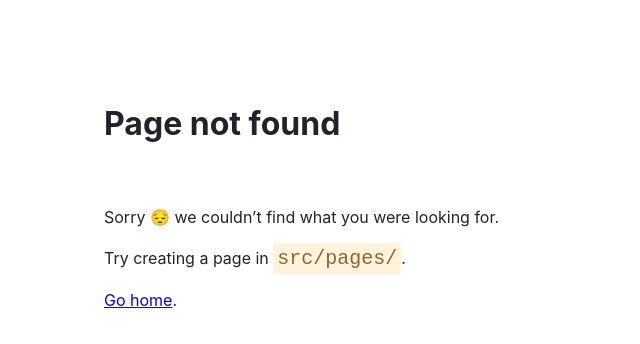
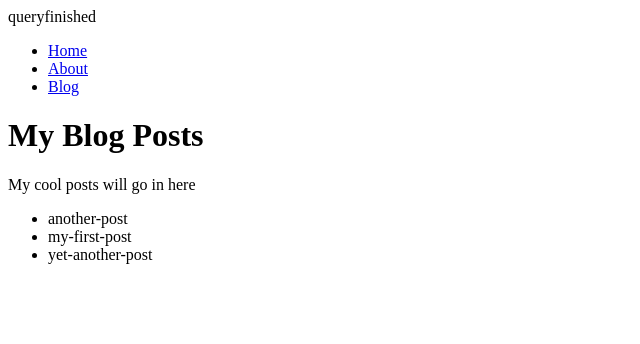
Before and after one commit to shinsaku-web/my-gatsby-site, a Gatsby site: page /blog in a window 1280 px wide. Before the commit this address had no page. Shown: the whole page, without its empty margins (0-640 px from the left). Built offline with nearby package versions, Linux system fonts and the light colour scheme; Gatsby itself is replaced by a stand-in of ours.

Commit message:
Finished Gatsby Tutorial Part 4

```diff
--- a/gatsby-config.js
+++ b/gatsby-config.js
@@ -1,8 +1,18 @@
 /** @type {import('gatsby').GatsbyConfig} */
 module.exports = {
   siteMetadata: {
-    title: `new`,
+    title: `queryfinished`,
     // siteUrl: `https://www.yourdomain.tld`,
   },
-  plugins: ["gatsby-plugin-image", "gatsby-plugin-sharp"],
+  plugins: [
+    "gatsby-plugin-image",
+    "gatsby-plugin-sharp",
+    {
+      resolve: "gatsby-source-filesystem",
+      options: {
+        name: `blog`,
+        path: `${__dirname}/blog`,
+      },
+    },
+  ],
 };
--- a/src/components/layout.tsx
+++ b/src/components/layout.tsx
@@ -1,5 +1,5 @@
 import * as React from "react";
-import { Link } from "gatsby";
+import { Link, useStaticQuery, graphql } from "gatsby";
 
 type Props = {
   pageTitle: string;
@@ -7,9 +7,22 @@ type Props = {
 };
 
 const Layout: React.VFC<Props> = ({ pageTitle, children }) => {
+  const data = useStaticQuery(graphql`
+    query MyQuery {
+      site {
+        id
+        siteMetadata {
+          title
+        }
+      }
+    }
+  `);
   return (
     <div>
-      <title>{pageTitle}</title>
+      <title>
+        {pageTitle} | {data.site.siteMetadata.title}
+      </title>
+      <header>{data.site.siteMetadata.title}</header>
       <nav>
         <ul>
           <li>
@@ -17,6 +30,9 @@ const Layout: React.VFC<Props> = ({ pageTitle, children }) => {
           </li>
           <li>
             <Link to="/about">About</Link>
+          </li>
+          <li>
+            <Link to="/blog">Blog</Link>
           </li>
         </ul>
       </nav>
--- /dev/null
+++ b/src/pages/blog.tsx
@@ -0,0 +1,32 @@
+import * as React from "react";
+import Layout from "../components/layout";
+import { graphql } from "gatsby";
+
+type Props = {
+  data: any;
+};
+
+const BlogPage = ({ data }: Props) => {
+  return (
+    <Layout pageTitle="My Blog Posts">
+      <p>My cool posts will go in here</p>
+      <ul>
+        {data.allFile.nodes.map((node: any) => (
+          <li key={node.name}>{node.name}</li>
+        ))}
+      </ul>
+    </Layout>
+  );
+};
+
+export const query = graphql`
+  query {
+    allFile {
+      nodes {
+        name
+      }
+    }
+  }
+`;
+
+export default BlogPage;
```
Also changed, not shown: blog/another-post.mdx (added), blog/my-first-post.mdx (added), blog/yet-another-post.mdx (added).
